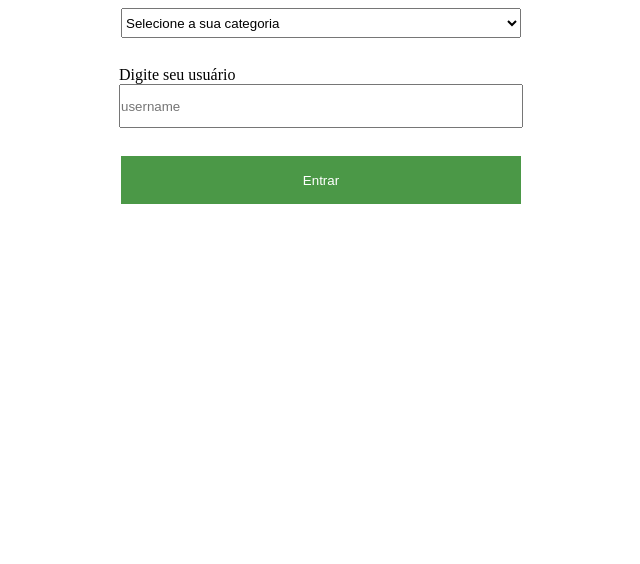
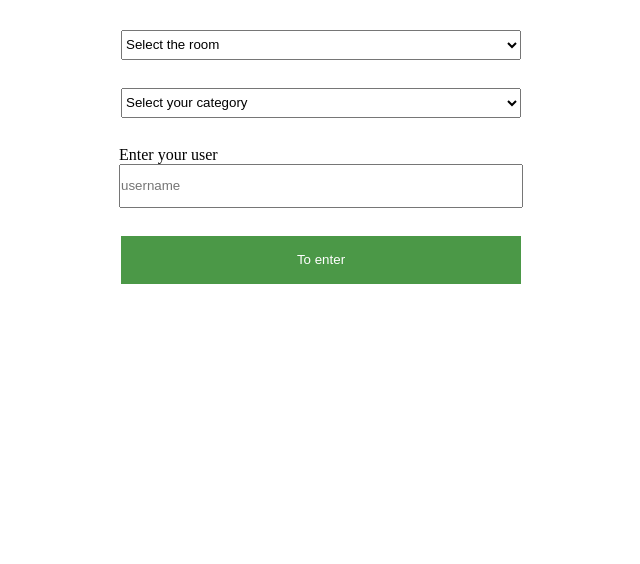
Before and after one commit to LuizFelipeBotiniSilvestro/call, a website: page public/index.html in a window 1280 px wide. Shown: the part 236-800 px from the top of the page, without its empty margins (319-959 px from the left). Drawn offline with Linux system fonts and the light colour scheme.

Commit message:
clear code

```diff
--- a/public/index.html
+++ b/public/index.html
@@ -9,6 +9,8 @@
 <body>
   <form action="chat.html">
     <div class="container">
+      <h1>Call management system</h1>
+
       <div class="row">
         <select name="select_room" id="select_room">
           <option value="-1">Select the room</option>
@@ -21,19 +23,19 @@
 
       <div class="row">
         <select name="select_category" id="select_category">
-          <option value="-1">Selecione a sua categoria</option>
-          <option value="teacher">Professor</option>
-          <option value="student">Aluno</option>
+          <option value="-1">Select your category</option>
+          <option value="teacher">Teacher</option>
+          <option value="student">Student</option>
         </select>
       </div>
 
       <div class="row">
-        <label class="form-label">Digite seu usuário</label>
+        <label class="form-label">Enter your user</label>
         <input type="text" name="username" placeholder="username"/>
       </div>
 
       <div class="row">
-        <button type="submit" class="btn btn-primary mb-3">Entrar</button>
+        <button type="submit" class="btn btn-primary mb-3">To enter</button>
       </div>
     </div>
   </form>
--- a/src/http.ts
+++ b/src/http.ts
@@ -8,6 +8,7 @@ const app = express();
 app.use(express.static(path.join(__dirname, "..", "public")));
 
 // Servidor para rotas usando expreess.
+// Server for routes using express.
 const serverHttp = http.createServer(app);
 
 // Cria o servidor com Socket.
```
Also changed, not shown: public/chat.html (+2 -9 lines), public/chat.js (+5 -10 lines), src/websocket.ts (+6 -4 lines).
